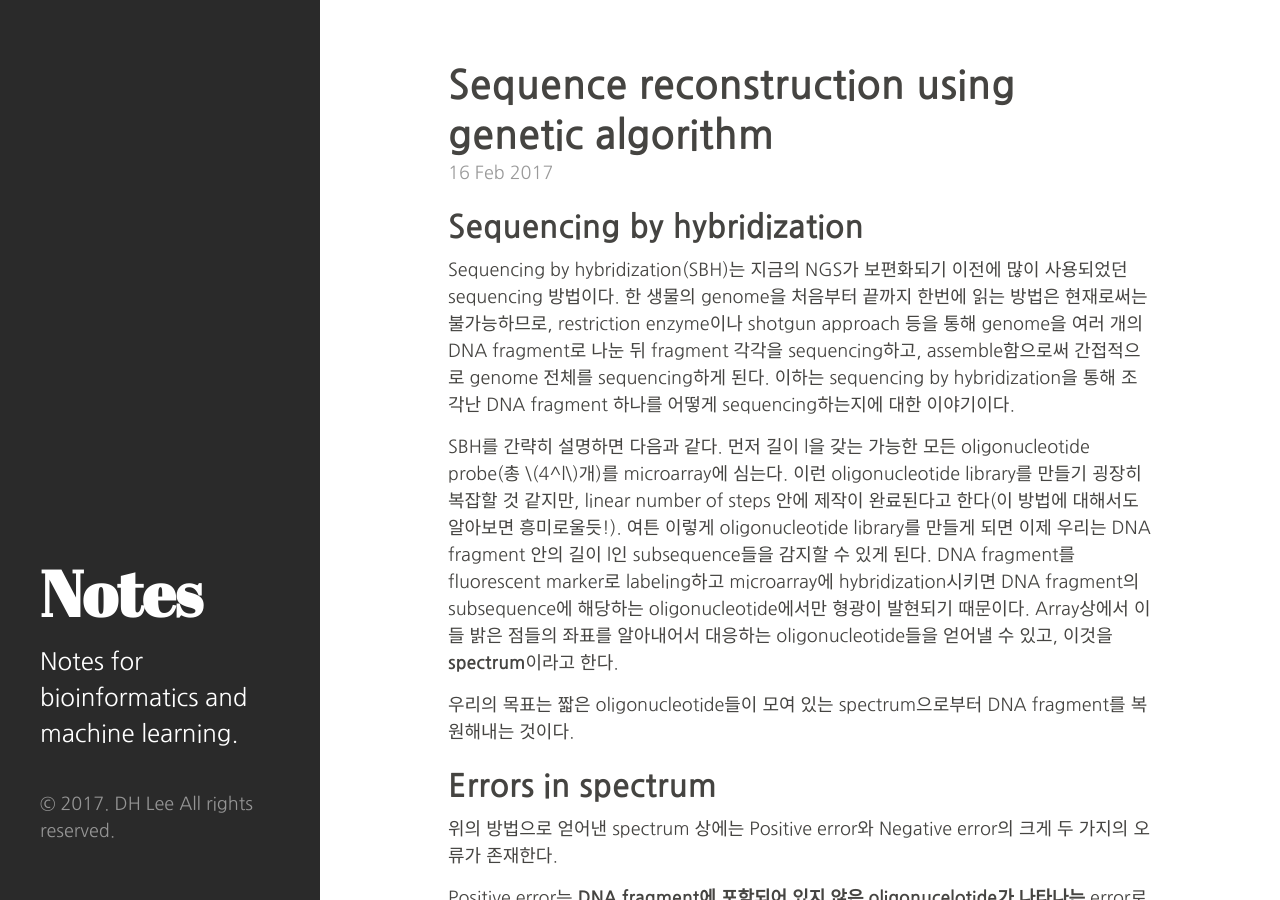
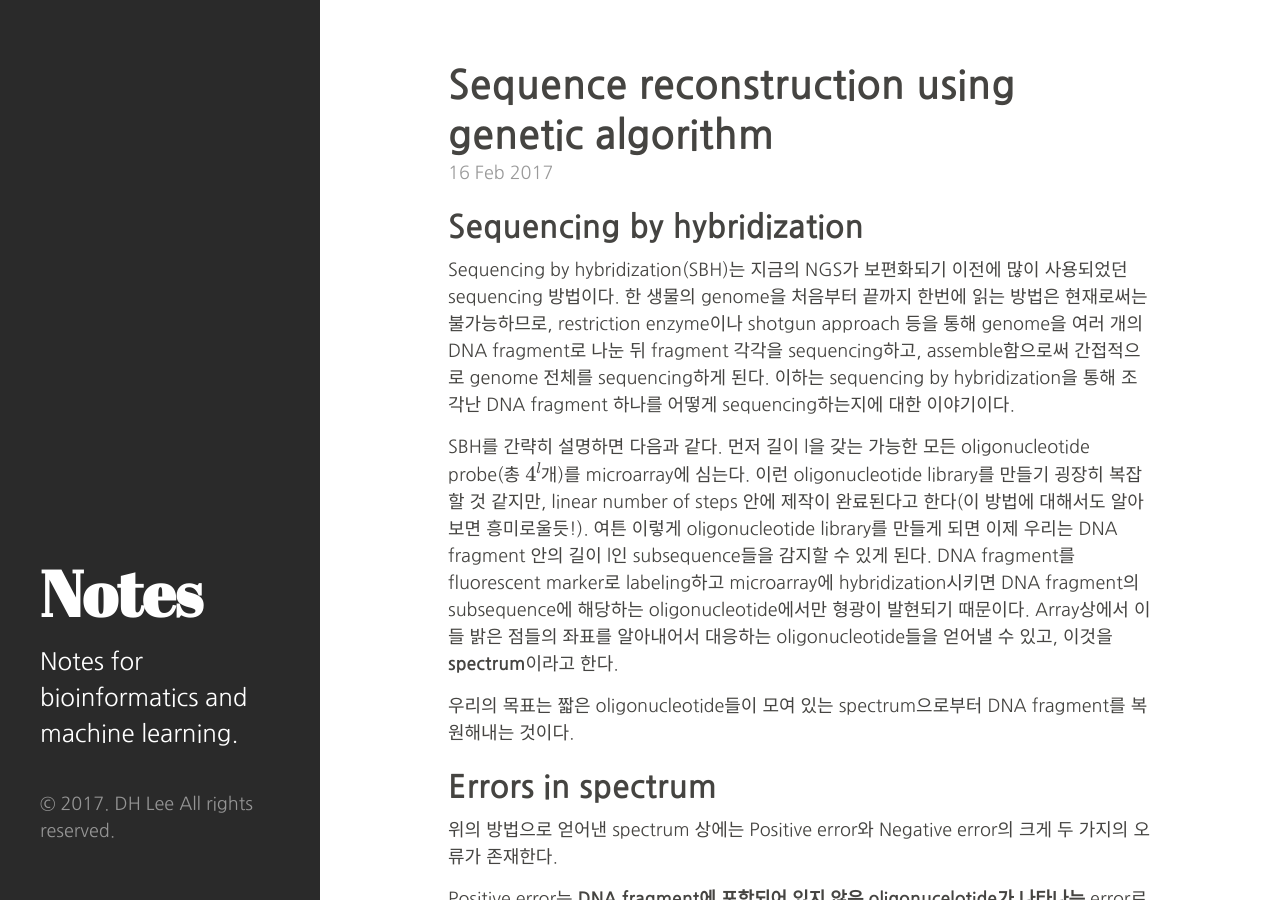
Before and after one commit to apap77/apap77.github.io, a Jekyll site: the page built from _posts/2017-02-16-Sequence reconstruction using genetic algorithm.md, in a window 1280 px wide and 900 px high. Built offline with Jekyll 4.4.1, drawn with Linux system fonts in a browser that asks for light colours; formulas are drawn with MathJax 3; part of the change alters nothing that is shown.

```diff
--- a/_includes/head.html
+++ b/_includes/head.html
@@ -16,6 +16,9 @@
   <link rel="stylesheet" href="/public/css/syntax.css">
   <link rel="stylesheet" href="http://fonts.googleapis.com/css?family=Open+Sans:300,400italic,400,600,700|Abril+Fatface">
 
+  <!-- Scripts -->
+  <script src="https://cdn.mathjax.org/mathjax/latest/MathJax.js?config=TeX-AMS-MML_HTMLorMML" type="text/javascript"></script>
+
   <!-- Icons -->
   <link rel="apple-touch-icon-precomposed" sizes="144x144" href="/public/touch-icon-144-precomposed.png">
   <link rel="shortcut icon" href="/public/favicon.png">
```
